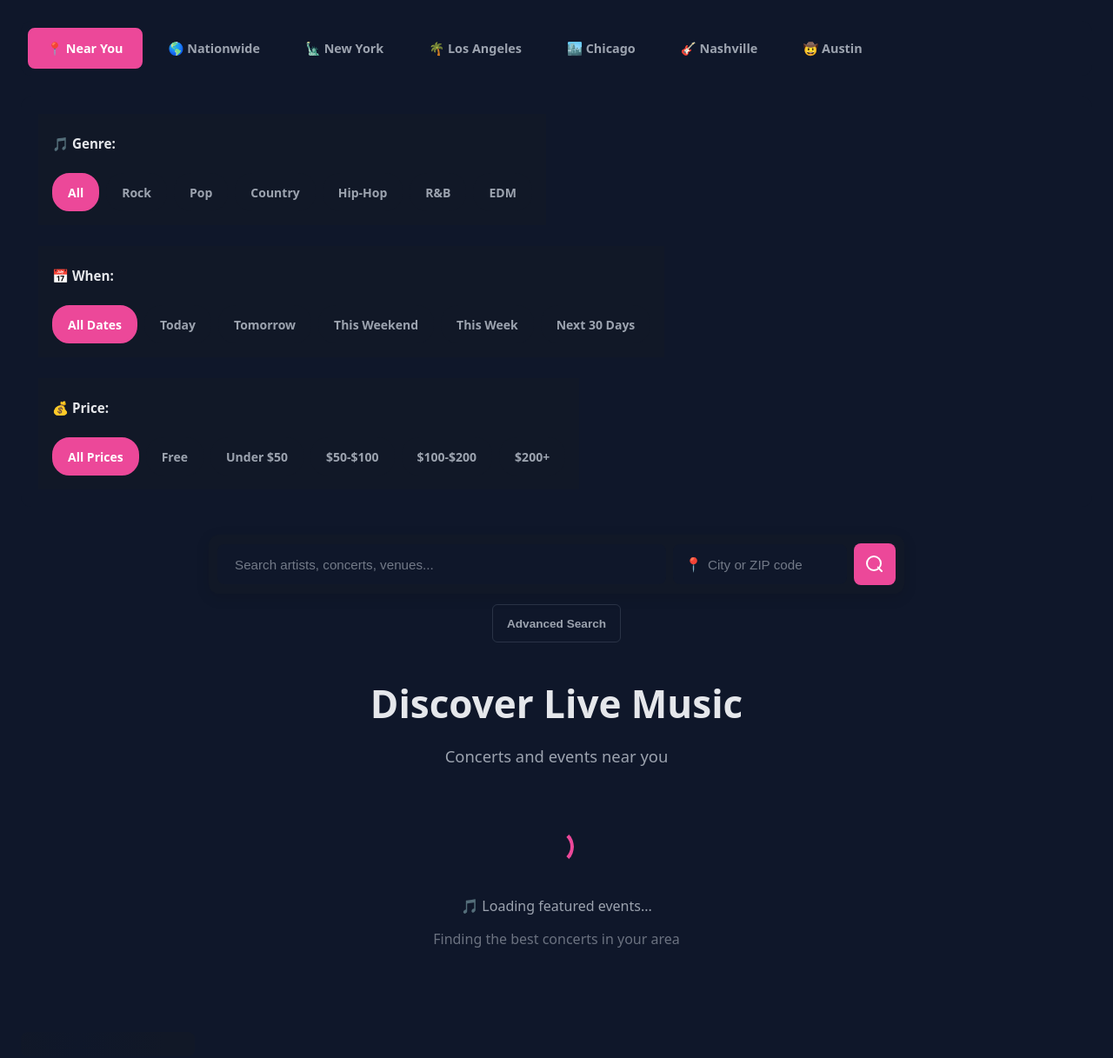
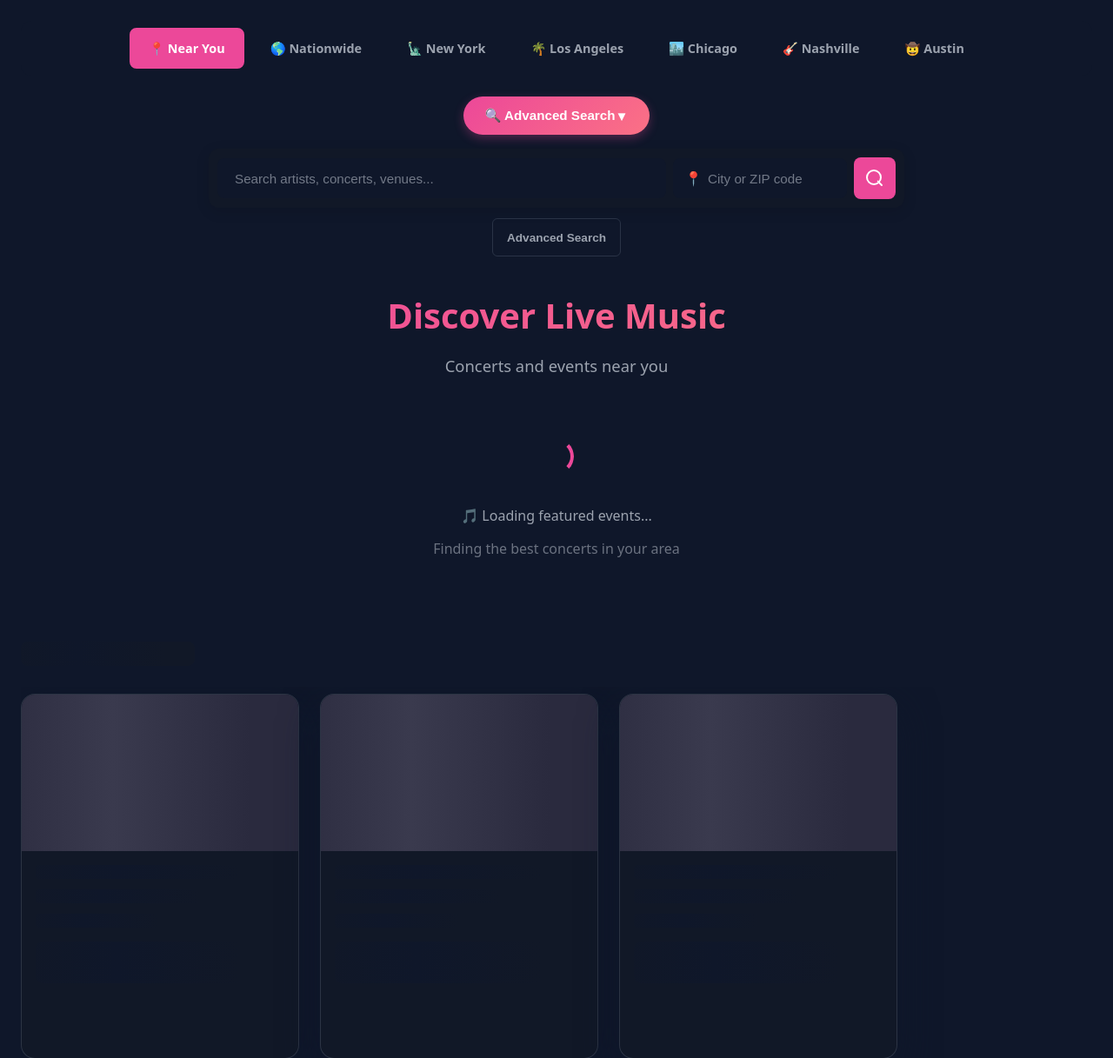
Before and after one commit to ericsjaffe/music-news-site, a Flask app: page /touring in a window 1280 px wide. Shown: the part 138-1355 px from the top of the page at 87% size. Run offline with Flask 3, Linux system fonts and the light colour scheme; data that the repository does not hold is empty.

Commit message:
Update tours page: collapse filters to Advanced Search, match title style to video page, center market tabs

```diff
--- a/templates/touring.html
+++ b/templates/touring.html
@@ -126,8 +126,15 @@
       </a>
     </div>
 
-    <!-- Filter Buttons -->
-    <div class="filter-section">
+    <!-- Advanced Search Toggle Button -->
+    <div class="advanced-search-toggle-wrapper">
+      <button id="advanced-search-toggle" class="advanced-search-toggle-btn" aria-expanded="false" aria-controls="advanced-filters">
+        🔍 Advanced Search
+      </button>
+    </div>
+
+    <!-- Collapsible Filter Buttons -->
+    <div id="advanced-filters" class="filter-section" style="display: none;">
       <!-- Genre Filters -->
       <div class="filter-group">
         <span class="filter-label">🎵 Genre:</span>
@@ -556,12 +563,46 @@
   </main>
 
   <style>
+    /* Advanced Search Toggle */
+    .advanced-search-toggle-wrapper {
+      text-align: center;
+      margin-bottom: 1rem;
+    }
+
+    .advanced-search-toggle-btn {
+      padding: 0.75rem 1.5rem;
+      border-radius: 999px;
+      background: linear-gradient(135deg, var(--accent-primary), var(--accent-secondary));
+      color: white;
+      border: none;
+      font-weight: 600;
+      font-size: 0.95rem;
+      cursor: pointer;
+      transition: all 0.2s;
+      box-shadow: 0 4px 12px rgba(236, 72, 153, 0.3);
+    }
+
+    .advanced-search-toggle-btn:hover {
+      transform: translateY(-2px);
+      box-shadow: 0 6px 16px rgba(236, 72, 153, 0.5);
+    }
+
+    .advanced-search-toggle-btn[aria-expanded="true"]::after {
+      content: " ▲";
+    }
+
+    .advanced-search-toggle-btn[aria-expanded="false"]::after {
+      content: " ▼";
+    }
+
     /* Filter Section */
     .filter-section {
       background: var(--bg-secondary);
       border-radius: 12px;
       padding: 1.25rem;
       margin-bottom: 2rem;
+      overflow: hidden;
+      transition: max-height 0.3s ease-out;
     }
 
     .filter-group {
@@ -701,6 +742,7 @@
     /* Market Tabs */
     .market-tabs {
       display: flex;
+      justify-content: center;
       gap: 0.5rem;
       padding: 0.5rem;
       background: var(--bg-secondary);
@@ -1071,9 +1113,12 @@
     }
 
     .tours-header h2 {
-      font-size: 2.75rem;
+      font-size: 2.5rem;
       margin-bottom: 0.5rem;
-      color: var(--text-primary);
+      background: linear-gradient(135deg, var(--accent-primary), var(--accent-secondary));
+      -webkit-background-clip: text;
+      -webkit-text-fill-color: transparent;
+      background-clip: text;
       font-weight: 800;
     }
 
@@ -1786,7 +1831,7 @@
       }
 
       .tours-header h2 {
-        font-size: 2rem;
+        font-size: 1.75rem;
       }
 
       .tours-subtitle {
@@ -1871,6 +1916,26 @@
   </style>
 
   <script>
+    // Advanced Search Toggle
+    document.addEventListener('DOMContentLoaded', function() {
+      const toggleBtn = document.getElementById('advanced-search-toggle');
+      const filtersSection = document.getElementById('advanced-filters');
+
+      if (toggleBtn && filtersSection) {
+        toggleBtn.addEventListener('click', function() {
+          const isExpanded = this.getAttribute('aria-expanded') === 'true';
+
+          if (isExpanded) {
+            filtersSection.style.display = 'none';
+            this.setAttribute('aria-expanded', 'false');
+          } else {
+            filtersSection.style.display = 'block';
+            this.setAttribute('aria-expanded', 'true');
+          }
+        });
+      }
+    });
+
     // Artist Following System with localStorage
     function getFollowedArtists() {
       const stored = localStorage.getItem('followedArtists');
```
